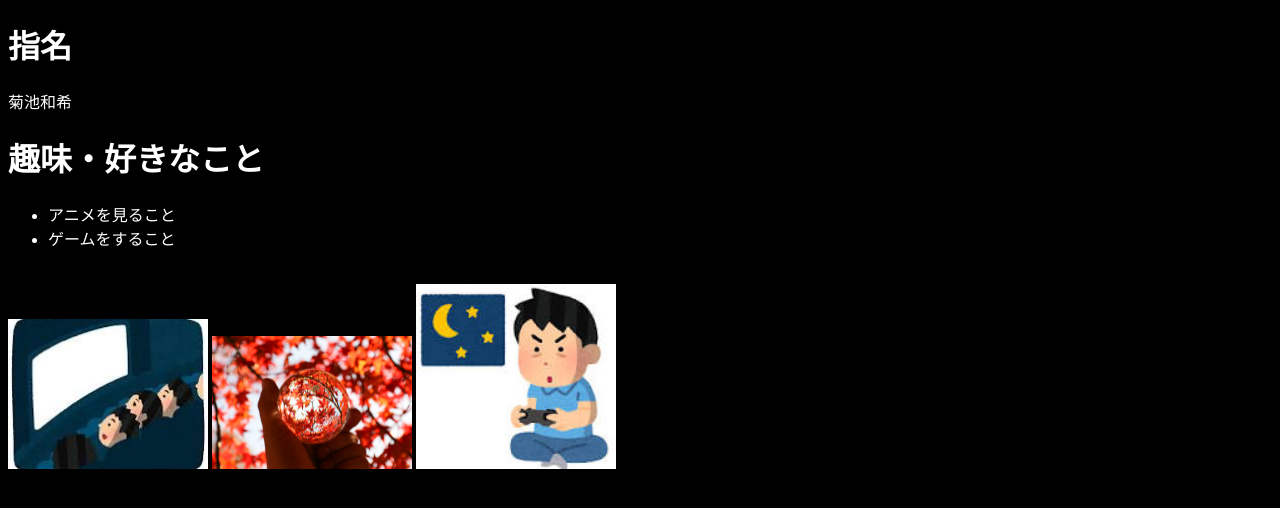
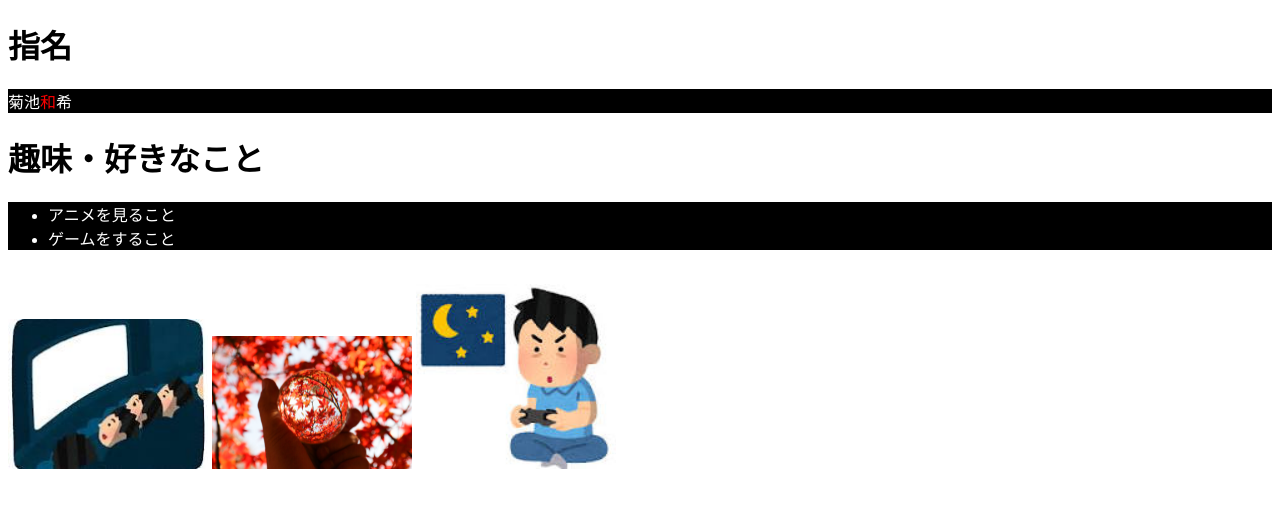
Before and after one commit to kikuchikazuki/WebDesign-Task, a plain HTML site: page profile/index.html in a window 1280 px wide. Drawn offline with Linux system fonts and the light colour scheme.

Commit message:
profileの装飾再提出しました。

```diff
--- a/profile/index.html
+++ b/profile/index.html
@@ -8,13 +8,14 @@
 
 <body>
     <h1>指名</h1>
-    <p>菊池和希</p>
+    <p class="text-white back-black">菊池<span class="text-red">和</span>希</p>
     <h1>趣味・好きなこと</h1>
+    <div class="text-white back-black">
     <ul>
         <li>アニメを見ること</li>
         <li>ゲームをすること</li>
     </ul>
-
+    </div>
     <br>
     <img src="ダウンロード.jpg" alt="いらすとや">
     <img src="autumn.jpg" alt="オータム">
--- a/profile/profile-style.css
+++ b/profile/profile-style.css
@@ -1,13 +1,15 @@
 @charset "utf-8";
-body{
+.back-black{
     /* 背景の色の設定 */
     background-color: 	#000000;
 }
-body{
-    /* 文字色の設定 */
+.text-white{
     color: white;
 }
 img{
     /* 画像の大きさの設定 */
     width: 200px;
 }
+.text-red{
+    color: red;
+}
```
